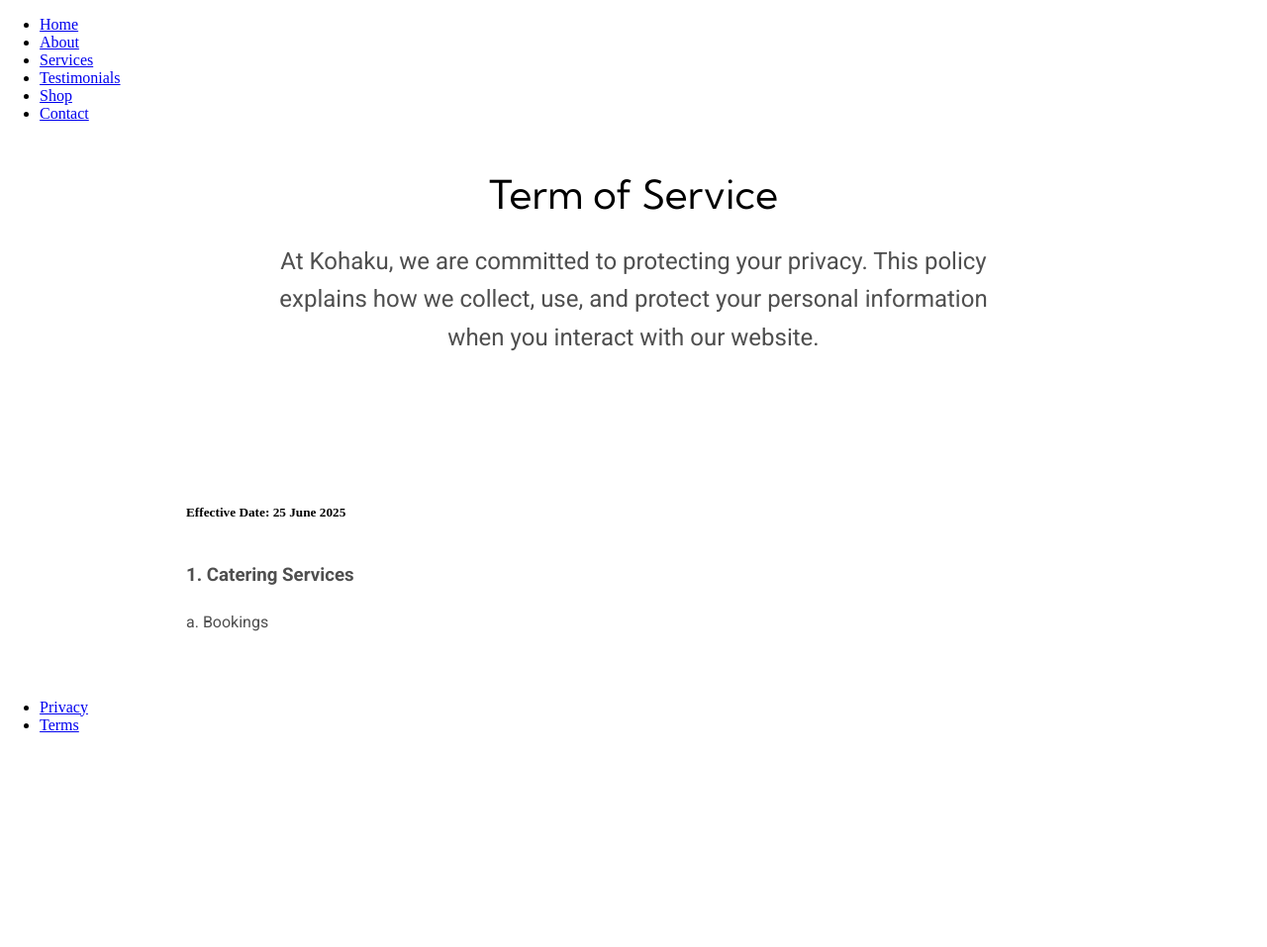
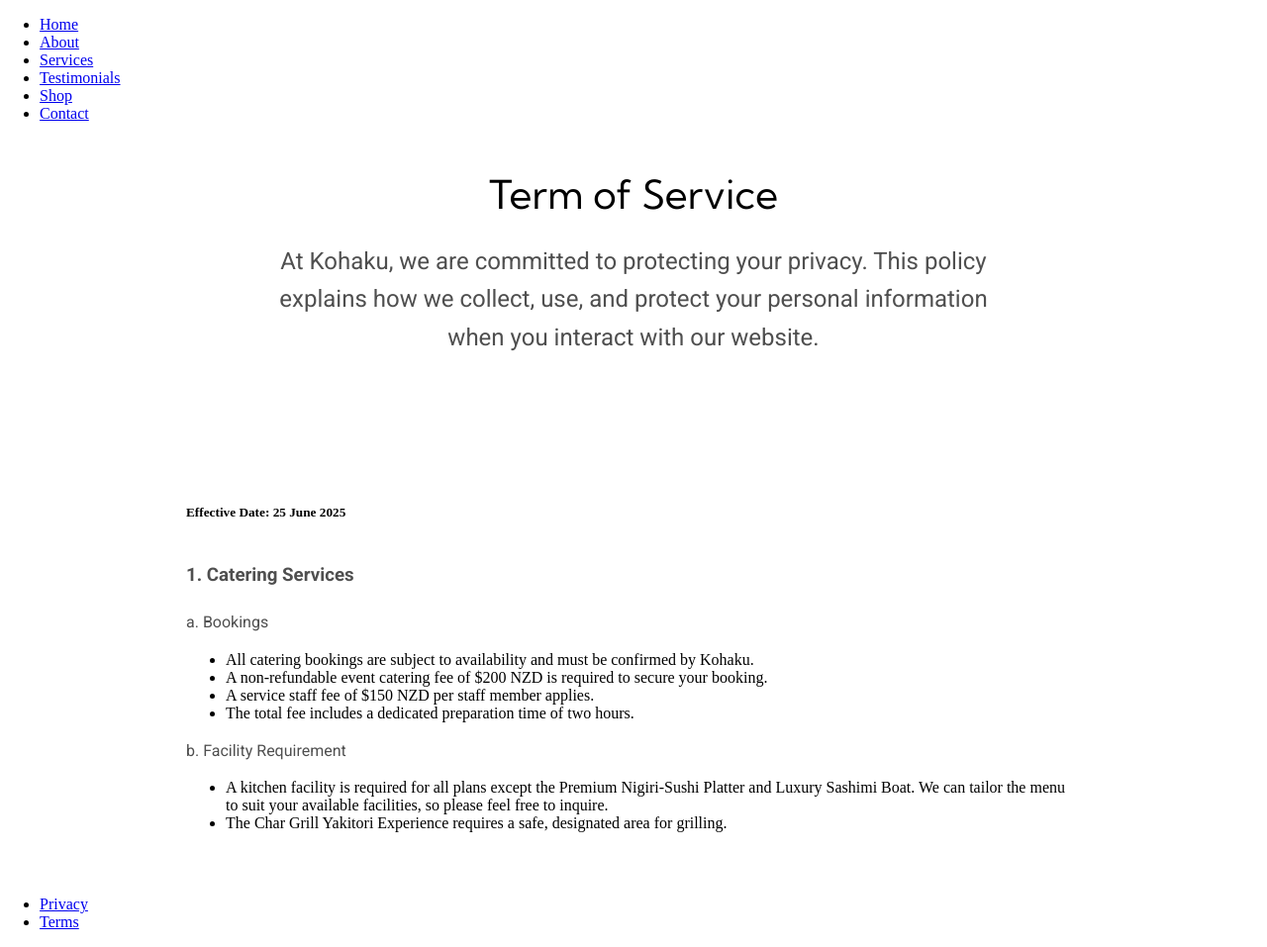
Before and after one commit to Masamist/Kohaku, a Jekyll site: the page built from terms.html, in a window 1280 px wide. Shown: the whole page at 99% size. Built offline with Jekyll 4.4.1, drawn with Linux system fonts in a browser that asks for light colours; some web fonts are replaced; before the commit the page ends 900 px from its top, so only the background shows below that.

Commit message:
trying to sort a problem in Terms but not yet solved.

```diff
--- a/terms.html
+++ b/terms.html
@@ -4,31 +4,31 @@ title: Privacy
 ---
 
 {% assign terms_sections=
-    "1. Catering Services|true
-    |a. Bookings
-    |All catering bookings are subject to availability and must be confirmed by Kohaku.
+    "1. Catering Services|true|
+    a. Bookings|
+    All catering bookings are subject to availability and must be confirmed by Kohaku.
     ~A non-refundable event catering fee of $200 NZD is required to secure your booking.
     ~A service staff fee of $150 NZD per staff member applies.
-    ~The total fee includes a dedicated preparation time of two hours.
-    |b. Facility Requirement
-    ~A kitchen facility is required for all plans except the Premium Nigiri-Sushi Platter and Luxury Sashimi Boat. We can tailor the menu to suit your available facilities, so please feel free to inquire.
-    ~The Char Grill Yakitori Experience requires a safe, designated area for grilling.
-    |c. Menu & Dietary Requirements
-    ~All menus are Omakase-style (chef’s selection) and based on seasonal ingredients.
-    ~We are happy to accommodate dietary requirements (e.g., vegetarian, gluten-free, no raw items) with prior notice.
-    |d. Cancellations & Changes
-    ~Cancellations must be made at least 5 days before the event. The reschedule  are possible if there is availability.
+    ~The total fee includes a dedicated preparation time of two hours.|
+    b. Facility Requirement|
+    A kitchen facility is required for all plans except the Premium Nigiri-Sushi Platter and Luxury Sashimi Boat. We can tailor the menu to suit your available facilities, so please feel free to inquire.
+    ~The Char Grill Yakitori Experience requires a safe, designated area for grilling.|
+    c. Menu & Dietary Requirements|
+    All menus are Omakase-style (chef’s selection) and based on seasonal ingredients.
+    ~We are happy to accommodate dietary requirements (e.g., vegetarian, gluten-free,
+    no raw items) with prior notice.|
+    d. Cancellations & Changes|
+    Cancellations must be made at least 5 days before the event. The reschedule  are possible if there is availability.
     ~Fees may apply for late cancellations or significant changes to the booking.
-
     /2. Kitchen Product Sales|true
     |a. Orders & Payments
     |Orders can be placed through our website and paid via direct bank transfer.
     ~Orders will be processed once payment is received and confirmed.
     ~Prices are in NZD and include GST where applicable.
-    |b. Shipping & Delivery
+    |b. Shipping & Delivery|
     ~Delivery is available within New Zealand only.
     ~We are not responsible for delays caused by third-party courier services.
-    |c. Returns & Refunds
+    |c. Returns & Refunds|
     ~We accept returns of unused items within 7 days of delivery.
     ~Customers are responsible for return shipping unless the item is faulty or incorrect.
     ~Refunds will be processed once the item is received and inspected.
@@ -70,10 +70,27 @@ title: Privacy
               <li>{{ bullet | strip }}</li>
             {% endfor %}
           </ul>
-          {% if parts[4] == "true" %}
-            <p>{{ parts[5] | strip }}</p>
+
+          {% if parts.size > 4 and parts[4] != blank %}
+            <p>{{ parts[4] | strip }}</p>
             <ul>
-              {% assign bullets = parts[6] | split: "~" %}
+              {% assign bullets = parts[5] | split: "~" %}
+              {% for bullet in bullets %}
+                <li>{{ bullet | strip }}</li>
+              {% endfor %}
+            </ul>
+          {% elsif parts.size > 6 and parts[6] != blank %}
+            <p>{{ parts[6] | strip }}</p>
+            <ul>
+              {% assign bullets = parts[7] | split: "~" %}
+              {% for bullet in bullets %}
+                <li>{{ bullet | strip }}</li>
+              {% endfor %}
+            </ul>
+          {% elsif parts.size > 8 and parts[8] != blank %}
+            <p>{{ parts[9] | strip }}</p>
+            <ul>
+              {% assign bullets = parts[9] | split: "~" %}
               {% for bullet in bullets %}
                 <li>{{ bullet | strip }}</li>
               {% endfor %}
```
Also changed, not shown: other parts of terms.html (+1 -0 lines).
